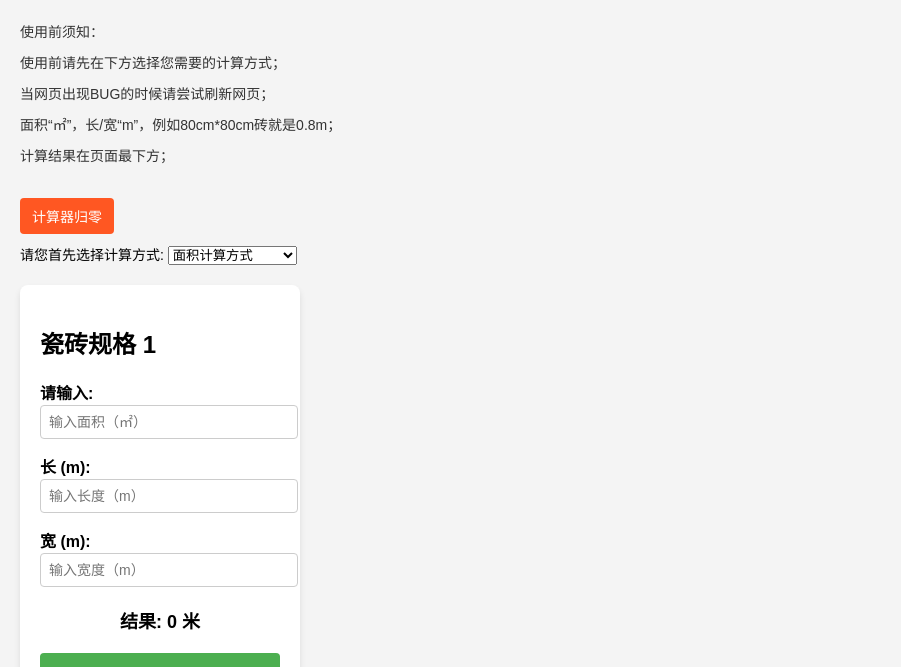
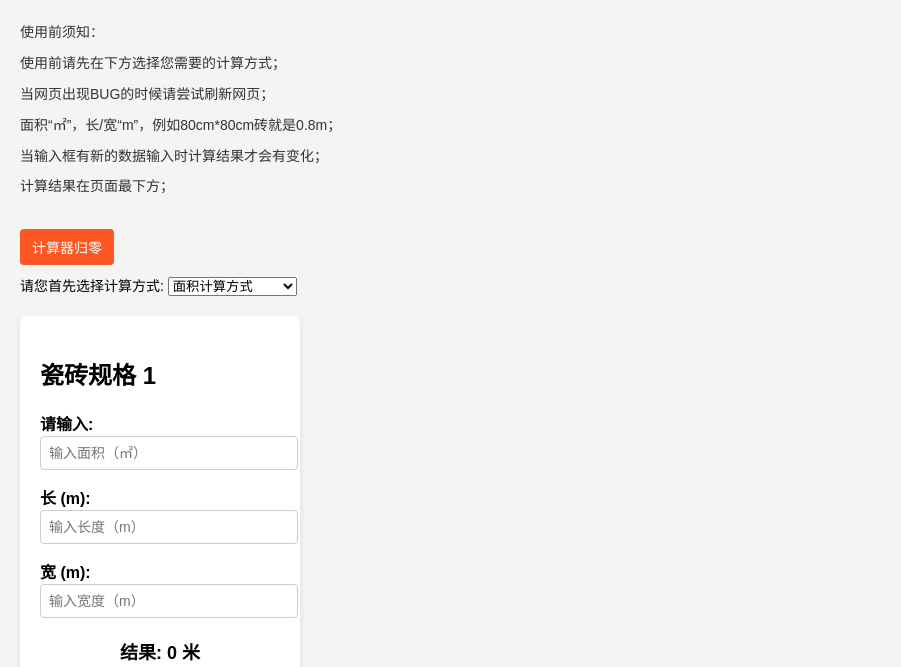
Before and after one commit to kevinludashi/kevinludashiMFCLYLJSQ, a plain HTML site: page index.html in a window 1280 px wide. Shown: the part 107-774 px from the top of the page, without its empty margins (0-901 px from the left). Drawn offline with Linux system fonts and the light colour scheme.

Commit message:
Update index.html

```diff
--- a/index.html
+++ b/index.html
@@ -199,6 +199,7 @@
     <p>使用前请先在下方选择您需要的计算方式；</p>
     <p>当网页出现BUG的时候请尝试刷新网页；</p>
     <p>面积“㎡”，长/宽“m”，例如80cm*80cm砖就是0.8m；</p>
+	 <p>当输入框有新的数据输入时计算结果才会有变化；</p>
     <p>计算结果在页面最下方；</p>
 </div>
 
```
